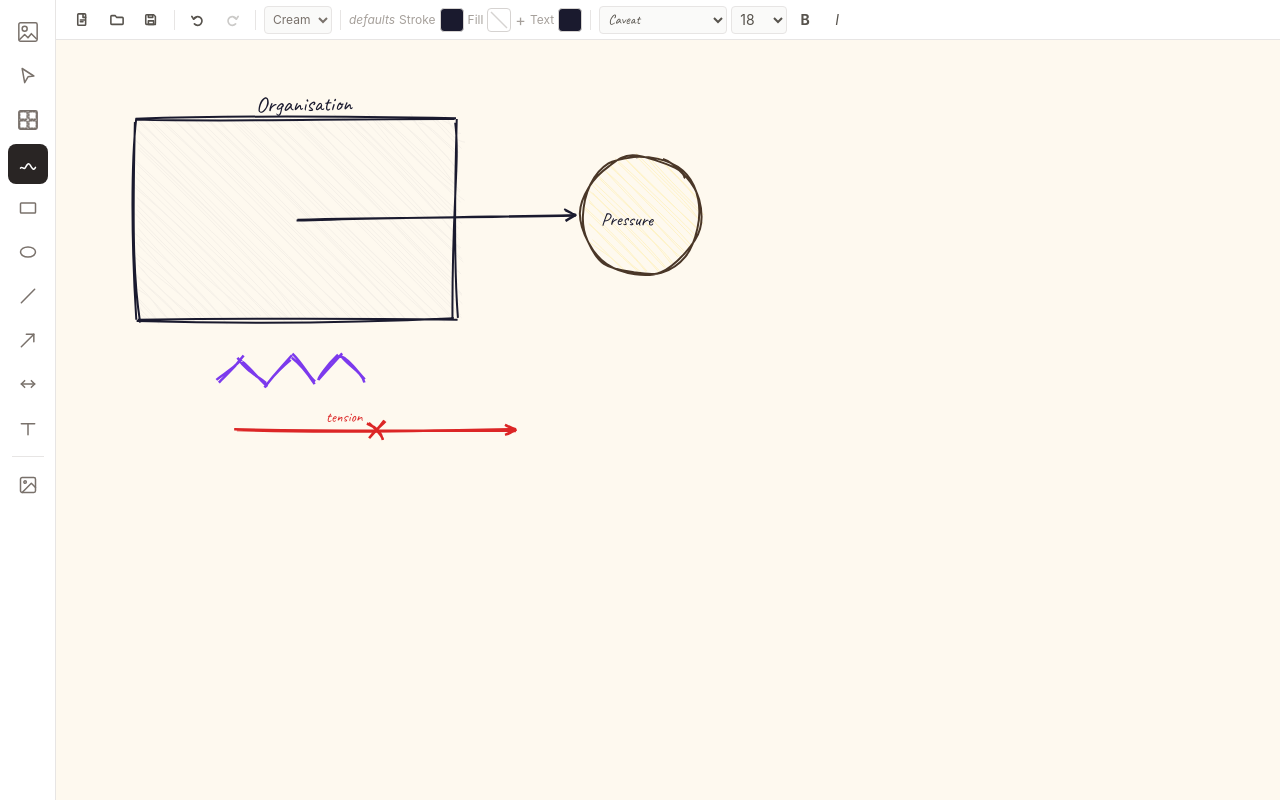
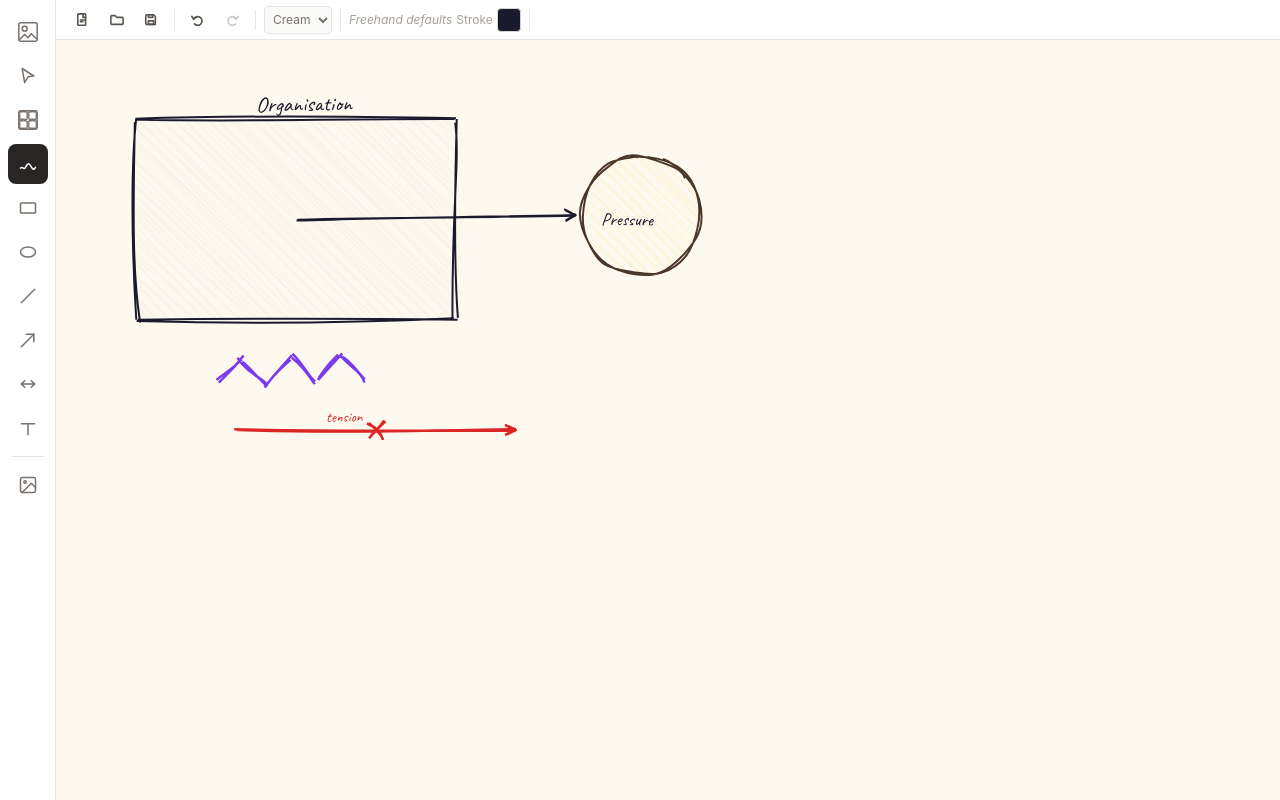
Before and after one commit to kiwironz/richpicture, a React (Vite) app in the folder client/: page / in a window 1280 px wide. Built offline with nearby package versions, Linux system fonts and the light colour scheme.

Commit message:
Filter PropertiesBar defaults by active tool; show tool name in mode label

```diff
--- a/client/src/components/CanvasEngine/CanvasEngine.jsx
+++ b/client/src/components/CanvasEngine/CanvasEngine.jsx
@@ -323,7 +323,7 @@ export default function CanvasEngine({
 
   return (
     <div className="flex-1 flex flex-col overflow-hidden">
-      <PropertiesBar selectedIds={selectedIds} />
+      <PropertiesBar selectedIds={selectedIds} activeTool={activeTool} />
 
       <div className="flex-1 relative overflow-hidden">
         <svg
--- a/client/src/components/PropertiesBar/PropertiesBar.jsx
+++ b/client/src/components/PropertiesBar/PropertiesBar.jsx
@@ -1,12 +1,14 @@
 /**
  * PropertiesBar — top toolbar: undo/redo, save/open/new, and contextual style controls.
  *
- * Two modes (automatic):
- *   Nothing selected  → edit drawing defaults (applied to newly created elements)
- *   Selection exists  → edit the selected element(s) in place
+ * Three modes (automatic):
+ *   Drawing tool active, nothing selected  → edit defaults for THAT tool only
+ *   Select/group, nothing selected         → edit all drawing defaults
+ *   Selection exists                       → edit the selected element(s) in place
  *
  * Props:
  *   selectedIds — Set of selected element ids
+ *   activeTool  — currently active tool id
  */
 
 import { useRef } from 'react'
@@ -107,7 +109,7 @@ function FillControl({ value, onChange }) {
 // Main component
 // ---------------------------------------------------------------------------
 
-export default function PropertiesBar({ selectedIds }) {
+export default function PropertiesBar({ selectedIds, activeTool = 'select' }) {
   const { store, dispatch, undo, redo, canUndo, canRedo } = useVisualStore()
   const fileInputRef = useRef(null)
 
@@ -153,6 +155,19 @@ export default function PropertiesBar({ selectedIds }) {
   }
 
   // --- Determine mode ---
+  // Tool-hint: what kinds of element does the active drawing tool produce?
+  const ARROW_TOOLS = ['arrow', 'line', 'bidirectional']
+  const SHAPE_TOOLS = ['rectangle', 'ellipse', 'freehand']
+  const toolIsArrow   = ARROW_TOOLS.includes(activeTool)
+  const toolIsShape   = SHAPE_TOOLS.includes(activeTool)
+  const toolIsText    = activeTool === 'text'
+  const toolIsDrawing = toolIsArrow || toolIsShape || toolIsText
+  // In defaults mode only show controls relevant to the active tool;
+  // in select/group mode show everything.
+  const toolWantsStroke = !toolIsDrawing || toolIsArrow || toolIsShape
+  const toolWantsFill   = !toolIsDrawing || ['rectangle', 'ellipse'].includes(activeTool)
+  const toolWantsText   = !toolIsDrawing || toolIsText
+
   const expandedIds = new Set(selectedIds)
   ;(store.elements.groups ?? []).forEach(g => {
     if (expandedIds.has(g.id)) g.memberIds.forEach(id => expandedIds.add(id))
@@ -291,8 +306,14 @@ export default function PropertiesBar({ selectedIds }) {
   function toggleArrowLabelBold()    { const next = arrowLabelIsBold   ? 'normal' : 'bold';   arrows.forEach(a => dispatch({ type: ACTIONS.UPDATE_ARROW, payload: { ...a, labelFontWeight: next } })) }
   function toggleArrowLabelItalic()  { const next = arrowLabelIsItalic ? 'normal' : 'italic'; arrows.forEach(a => dispatch({ type: ACTIONS.UPDATE_ARROW, payload: { ...a, labelFontStyle:  next } })) }
 
+  const TOOL_LABELS = {
+    arrow: 'Arrow', line: 'Line', bidirectional: 'Bi-arrow',
+    rectangle: 'Rectangle', ellipse: 'Ellipse', freehand: 'Freehand', text: 'Text',
+  }
   const modeLabel = hasSelection ? null : (
-    <span className="text-xs text-stone-400 italic shrink-0">defaults</span>
+    <span className="text-xs text-stone-400 italic shrink-0">
+      {TOOL_LABELS[activeTool] ? `${TOOL_LABELS[activeTool]} defaults` : 'defaults'}
+    </span>
   )
 
   return (
@@ -363,24 +384,24 @@ export default function PropertiesBar({ selectedIds }) {
       {modeLabel}
 
       {/* Stroke colour (shapes + arrows, or default) */}
-      {(!hasSelection || hasStrokeable) && (
+      {(hasStrokeable || (!hasSelection && toolWantsStroke)) && (
         <ColorSwatch label="Stroke" value={strokeVal} onChange={setStroke} title={hasSelection ? 'Stroke colour' : 'Default stroke colour'} />
       )}
 
       {/* Fill (shapes, or default) */}
-      {(!hasSelection || hasShape) && (
+      {(hasShape || (!hasSelection && toolWantsFill)) && (
         <FillControl value={fillVal} onChange={setFill} />
       )}
 
       {/* Text colour */}
-      {(!hasSelection || hasText) && (
+      {(hasText || (!hasSelection && toolWantsText)) && (
         <ColorSwatch label="Text" value={textColorVal} onChange={setTextColor} title={hasSelection ? 'Text colour' : 'Default text colour'} />
       )}
 
       <Sep />
 
       {/* Font picker */}
-      {(!hasSelection || hasText) && (
+      {(hasText || (!hasSelection && toolWantsText)) && (
         <select
           value={fontVal}
           onChange={e => setFont(e.target.value)}
@@ -395,7 +416,7 @@ export default function PropertiesBar({ selectedIds }) {
       )}
 
       {/* Font size */}
-      {(!hasSelection || hasText) && (
+      {(hasText || (!hasSelection && toolWantsText)) && (
         <select
           value={fontSizeVal}
           onChange={e => setFontSize(e.target.value)}
@@ -407,14 +428,14 @@ export default function PropertiesBar({ selectedIds }) {
       )}
 
       {/* Bold */}
-      {(!hasSelection || hasText) && (
+      {(hasText || (!hasSelection && toolWantsText)) && (
         <Btn onClick={toggleBold} active={isBold} title={hasSelection ? 'Bold' : 'Default bold'}>
           <span className="font-bold w-3 text-center">B</span>
         </Btn>
       )}
 
       {/* Italic */}
-      {(!hasSelection || hasText) && (
+      {(hasText || (!hasSelection && toolWantsText)) && (
         <Btn onClick={toggleItalic} active={isItalic} title={hasSelection ? 'Italic' : 'Default italic'}>
           <span className="italic w-3 text-center">I</span>
         </Btn>
```
